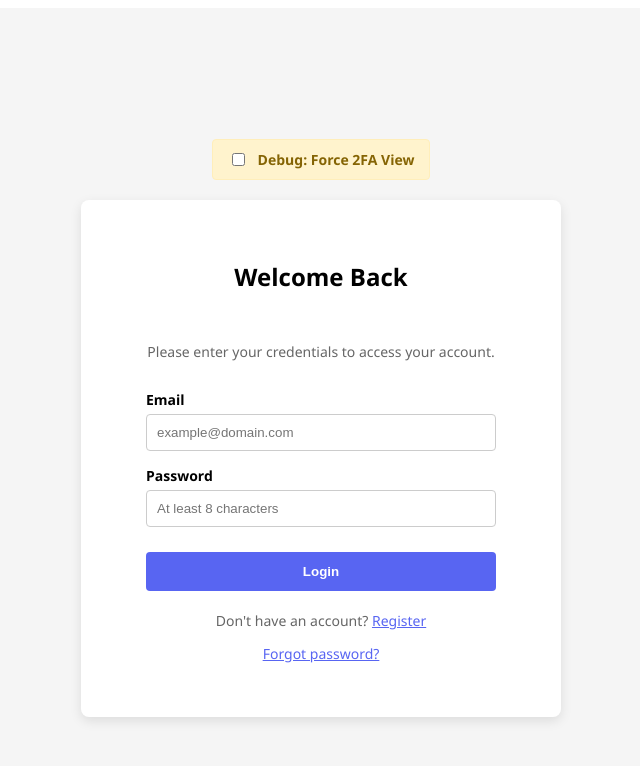
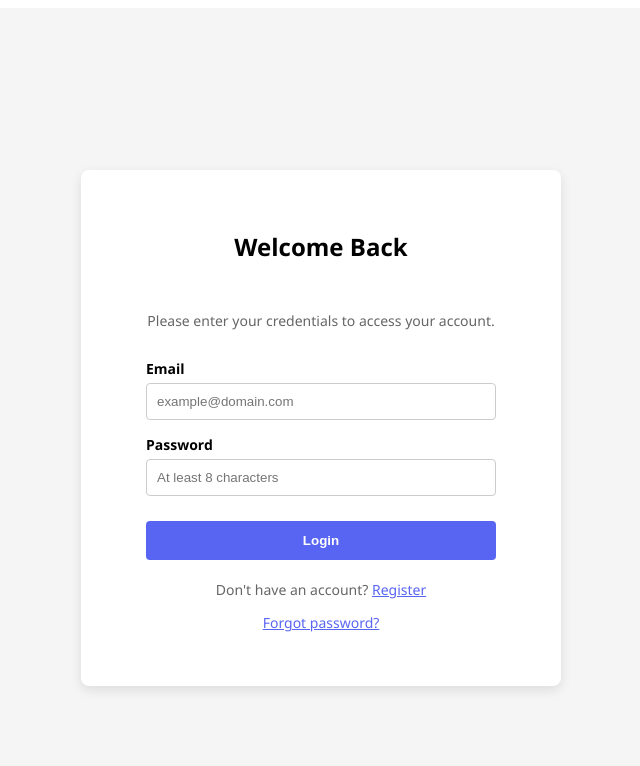
Before and after one commit to NikaGhaderi/discord-sim, a React (Vite) app in the folder frontend/: page / in a window 1280 px wide. Shown: the top 766 px of the page, without its empty margins (319-959 px from the left). Built offline with nearby package versions, Linux system fonts and the light colour scheme; no server answers.

Commit message:
chore(identity): remove temporary force-2FA debug checkbox from AuthPage
No longer needed now that the real backend 2FA flow is wired end to end.

```diff
--- a/frontend/src/modules/identity/pages/AuthPage.tsx
+++ b/frontend/src/modules/identity/pages/AuthPage.tsx
@@ -19,7 +19,6 @@ interface AuthPageProps {
 export const AuthPage: React.FC<AuthPageProps> = ({ onAuthenticated }) => {
   const auth = useAuth();
   const [mode, setMode] = useState<Mode>('login');
-  const [force2FA, setForce2FA] = useState(false);
   const [error, setError] = useState<string | null>(null);
   const [forgotPasswordMessage, setForgotPasswordMessage] = useState<string | null>(null);
 
@@ -76,14 +75,12 @@ export const AuthPage: React.FC<AuthPageProps> = ({ onAuthenticated }) => {
 
   const handleLogout = () => {
     setMode('login');
-    setForce2FA(false);
     setError(null);
     setForgotPasswordMessage(null);
     void auth.logout();
   };
 
-  // Determine which step to render, respecting the debug override
-  const activeStep = force2FA ? '2FA' : auth.authStep;
+  const activeStep = auth.authStep;
 
   return (
     <div style={{
@@ -96,31 +93,6 @@ export const AuthPage: React.FC<AuthPageProps> = ({ onAuthenticated }) => {
       fontFamily: 'Segoe UI, Tahoma, Geneva, Verdana, sans-serif',
       padding: '20px'
     }}>
-      {/* Temporary Debug Checkbox */}
-      <div style={{
-        marginBottom: '20px',
-        padding: '10px 15px',
-        backgroundColor: '#fff3cd',
-        border: '1px solid #ffeeba',
-        borderRadius: '4px',
-        display: 'flex',
-        alignItems: 'center',
-        gap: '10px',
-        fontSize: '14px',
-        color: '#856404'
-      }}>
-        <input
-          id="debug-force-2fa"
-          type="checkbox"
-          checked={force2FA}
-          onChange={(e) => setForce2FA(e.target.checked)}
-          style={{ cursor: 'pointer' }}
-        />
-        <label htmlFor="debug-force-2fa" style={{ cursor: 'pointer', fontWeight: 'bold' }}>
-          Debug: Force 2FA View
-        </label>
-      </div>
-
       <div style={{
         backgroundColor: '#fff',
         padding: '40px',
@@ -209,7 +181,6 @@ export const AuthPage: React.FC<AuthPageProps> = ({ onAuthenticated }) => {
             onSubmit={handleVerify2FA}
             isSubmitting={auth.isLoading}
             onBackToLogin={() => {
-              setForce2FA(false); // Turn off debug mode when going back
               setError(null);
               setMode('login');
             }}
```
Also changed, not shown: 1 other file (tests, documents, lock files or other folders).
